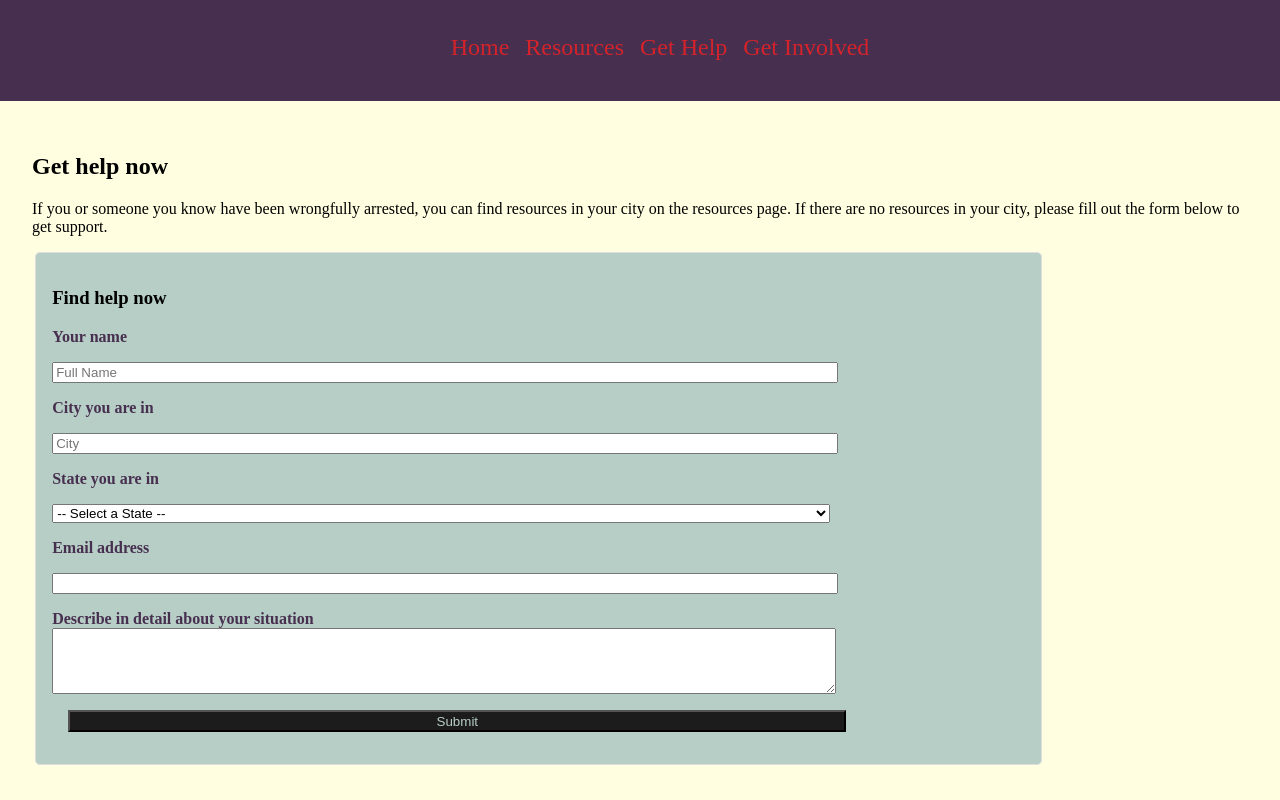
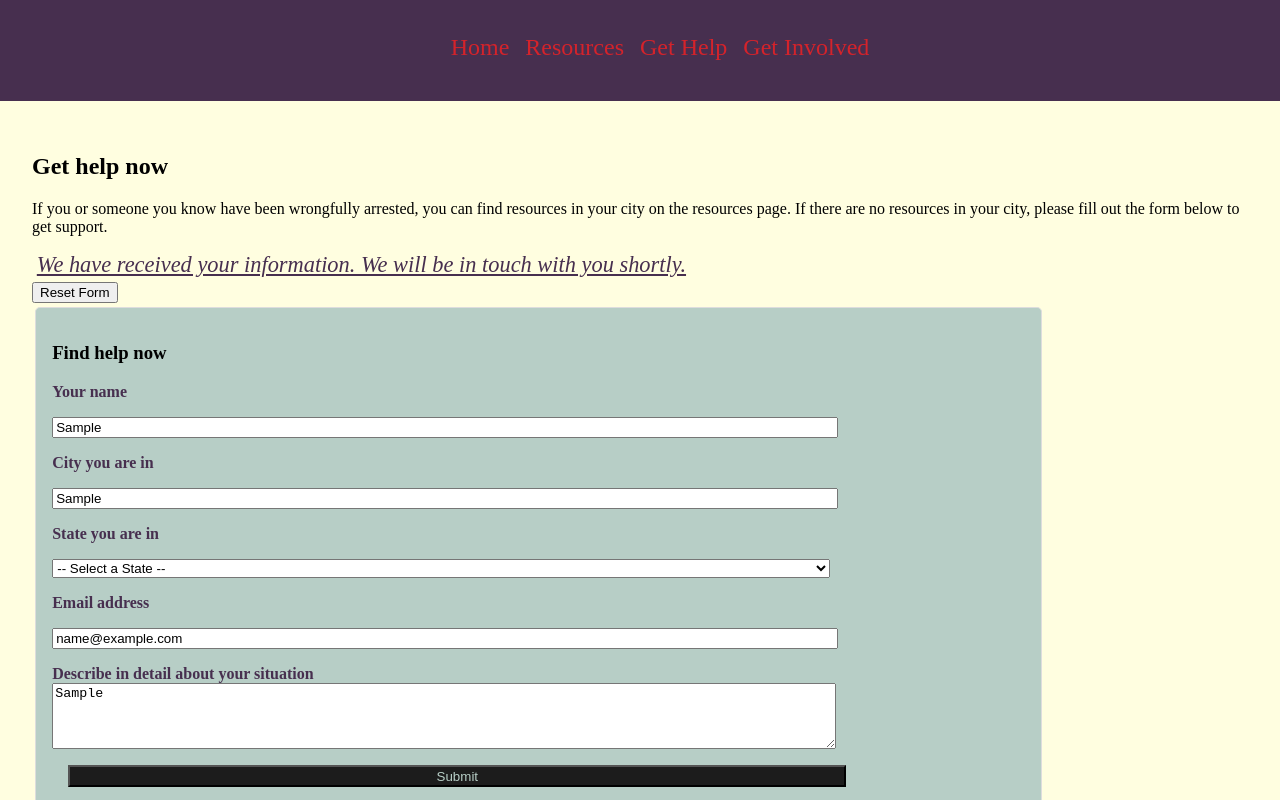
Before and after one commit to Save-Brown-Lives/save-brown-lives, a React (Vite) app in the folder client/: page /gethelp in a window 1280 px wide. Both pictures are taken after typing "Sample", "Sample", "name@example.com", "Sample" into the empty fields and a click on the button "Submit". Shown: the part 319-1119 px from the top of the page. Built offline with nearby package versions, Linux system fonts and the light colour scheme; no server answers.

Commit message:
added form submission acknowledgement message and reset form button

```diff
--- a/client/src/App.css
+++ b/client/src/App.css
@@ -103,3 +103,12 @@ textarea {
 .list li {
   padding-top: 0.3rem;
 }
+
+.result-text {
+  color: var(--color-aubergine);
+  font-size: 1.4rem;
+  font-style: italic;
+  font-weight: 200;
+  text-decoration: underline;
+  margin: 0.3rem;
+}
--- a/client/src/pages/GetHelp.jsx
+++ b/client/src/pages/GetHelp.jsx
@@ -2,6 +2,7 @@
 import { useState } from "react";
 // pages/GetHelp.jsx
 export default function GetHelp() {
+  const [message, setMessage] = useState("");
   //Declare an emptyFormState variable of type object to reset the form data
   const emptyFormState = {
     name: "",
@@ -28,8 +29,9 @@ export default function GetHelp() {
     console.log("formData", formData);
     //Send POST request to store form data in API on the server in function addOneClient()
     addOneClient();
-    //resets the form to its initial state so it is ready for the next user using the setter method
-    setFormData(emptyFormState);
+    setMessage(
+      "We have received your information. We will be in touch with you shortly."
+    );
   };
 
   //Declare an arrow function addOneClient that is asynchronus and sends user data to be stored on the server
@@ -60,6 +62,12 @@ export default function GetHelp() {
     const responseInJSONFormat = await response.json();
     console.log("response from post method: ", responseInJSONFormat);
   };
+
+  const handleClick = () => {
+    setMessage("");
+    //resets the form to its initial state so it is ready for the next user using the setter method
+    setFormData(emptyFormState);
+  };
   return (
     <main>
       <h2> Get help now</h2>
@@ -68,6 +76,9 @@ export default function GetHelp() {
         resources in your city on the resources page. If there are no resources
         in your city, please fill out the form below to get support.
       </p>
+      <div className="form-div">
+        <p className="result-text"> {message} </p>
+        {message && <button onClick={handleClick}> Reset Form</button>}
         <form className="get-help-form">
           <h3> Find help now </h3>
           <p>
@@ -193,6 +204,7 @@ export default function GetHelp() {
             Submit{" "}
           </button>
         </form>
+      </div>
     </main>
   );
 }
--- a/client/src/pages/GetInvolved.jsx
+++ b/client/src/pages/GetInvolved.jsx
@@ -2,6 +2,7 @@
 import { useState } from "react";
 // pages/GetInvolved.jsx
 export default function GetInvolved() {
+  const [message, setMessage] = useState("");
   const resources = ["medical", "mental health", "legal", "social work"];
   const [checkedState, setCheckedState] = useState(
     new Array(resources.length).fill(false)
@@ -23,6 +24,13 @@ export default function GetInvolved() {
   };
   //Declare a formData variable and assign it the value of the emptyFormState variable using useState. Also declare the setter/updater function setFormData
   const [formData, setFormData] = useState(emptyFormState);
+
+  const handleClick = () => {
+    setMessage("");
+    //resets the form to its initial state so it is ready for the next user using the setter method
+    setFormData(emptyFormState);
+  };
+
   const handleChange = (e) => {
     //this function handles changes in the form input and updates the value of formData with each and every keystroke
     const { name, value } = e.target;
@@ -55,8 +63,9 @@ export default function GetInvolved() {
 
     //Send POST request to store form data in API on the server in function addOneResource()
     addOneResource();
-    //resets the form to its initial state so it is ready for the next user using the setter method
-    setFormData(emptyFormState);
+    setMessage(
+      "Thank you for your interest in being involved with SBL. We will be in touch via email soon."
+    );
   };
 
   //Declare an arrow function addOneClient that is asynchronus and sends user data to be stored on the server
@@ -105,6 +114,9 @@ export default function GetInvolved() {
         Fill out the form below to get connected
       </p>
 
+      <div className="form-div">
+        <p className="result-text">{message}</p>
+        {message && <button onClick={handleClick}> Reset Form</button>}
         <form className="get-involved">
           <h3> Find help now </h3>
           <p>
@@ -286,7 +298,9 @@ export default function GetInvolved() {
                       checked={checkedState[index]}
                       onChange={() => handleOnChange(index)}
                     />
-                  <label htmlFor={`custom-checkbox-${index}`}>{resource}</label>
+                    <label htmlFor={`custom-checkbox-${index}`}>
+                      {resource}
+                    </label>
                   </div>
                 </div>
               </li>
@@ -325,6 +339,7 @@ export default function GetInvolved() {
             Get Involved{" "}
           </button>{" "}
         </form>
+      </div>
     </main>
   );
 }
```
Also changed, not shown: 1 other file (tests, documents, lock files or other folders). Lines whose indentation alone changed are shown as unchanged.
